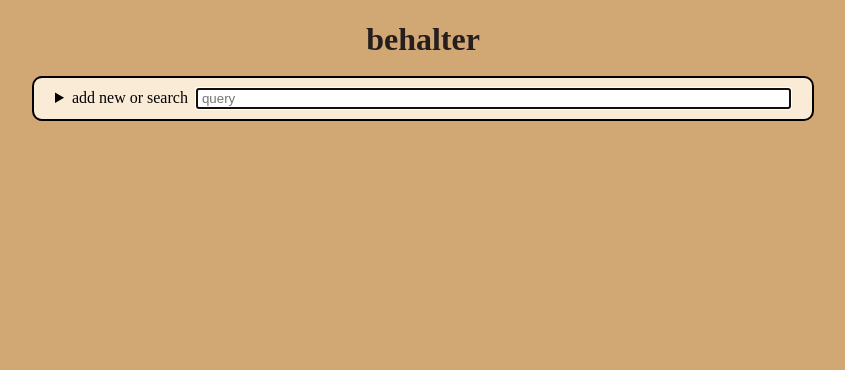
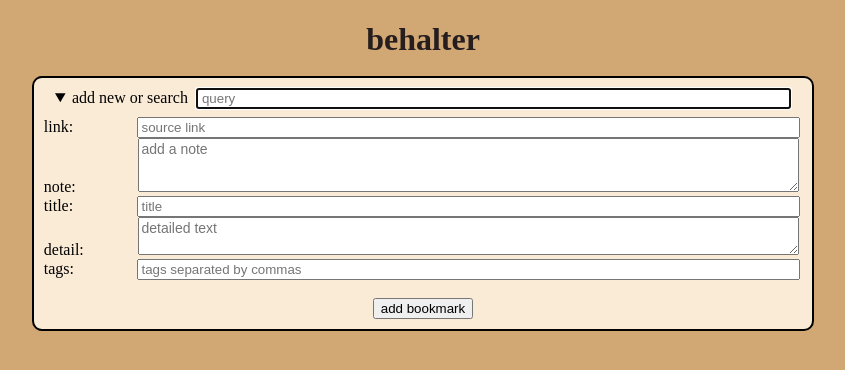
Before and after one commit to nunq/behalter, a Flask app: page / in a window 1280 px wide. Shown: the top 370 px of the page, without its empty margins (217-1062 px from the left). Run offline with Flask 2, Linux system fonts and the light colour scheme; data that the repository does not hold is empty.

Commit message:
hide 'use archive' button, detailsbox default open

```diff
--- a/static/script.js
+++ b/static/script.js
@@ -140,7 +140,7 @@ function startedit(ref) {
   var inner = ref.parentElement.parentElement.children[3].innerText;
   ref.parentElement.parentElement.children[3].innerHTML = "<input type='text' onclick='edittagsfetch(this)' value='"+inner.replaceAll(" ", ",")+"'>";
 
-  ref.parentElement.insertAdjacentHTML("beforebegin", '<label style="font-size: 16px;"><input type="checkbox" id="usearchive">use archive</label>');
+  //ref.parentElement.insertAdjacentHTML("beforebegin", '<label style="font-size: 16px;"><input type="checkbox" id="usearchive">use archive</label>');
   ref.parentElement.parentElement.innerHTML += '<button onclick="sendedit(this)">submit</button>';
 
 }
--- a/templates/index.html
+++ b/templates/index.html
@@ -10,7 +10,7 @@
   <body>
     <h1><a href="/">behalter</a></h1>
     <br>
-    <details id="add-dialog">
+    <details id="add-dialog" open>
       <summary>add new or search <form action="search"><input type="text" id="search" name="q" placeholder="query" autofocus required></form></summary>
         <div id="add-table">
         <div>
```
